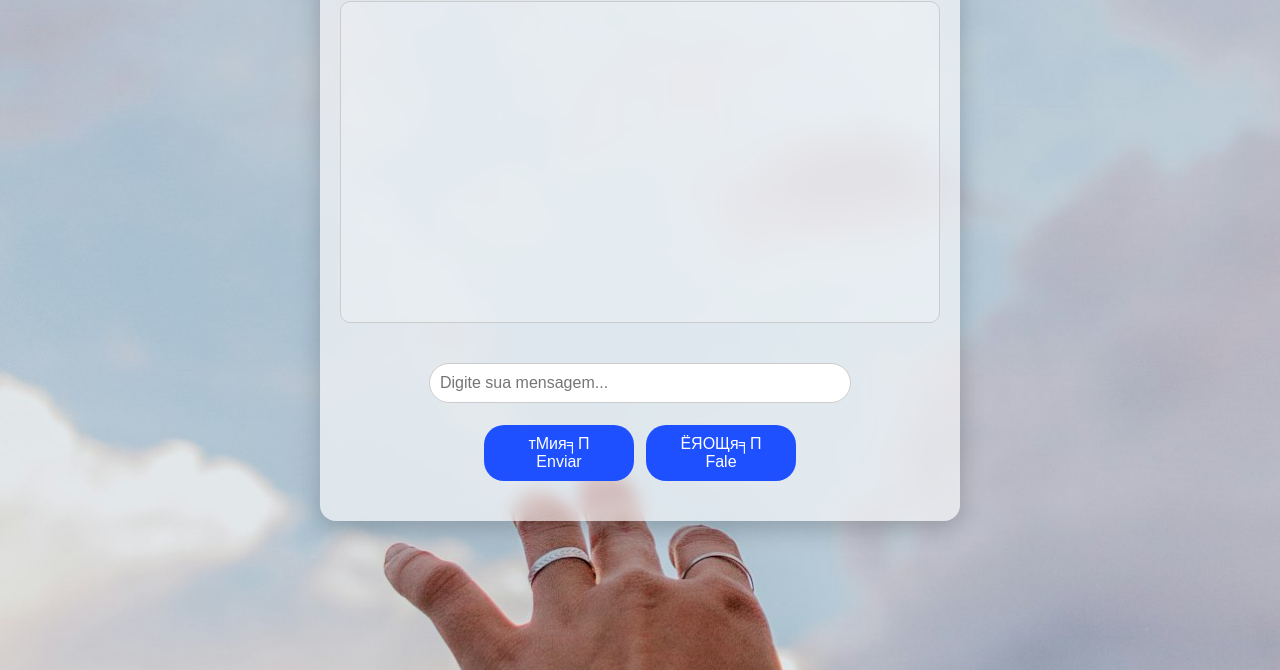
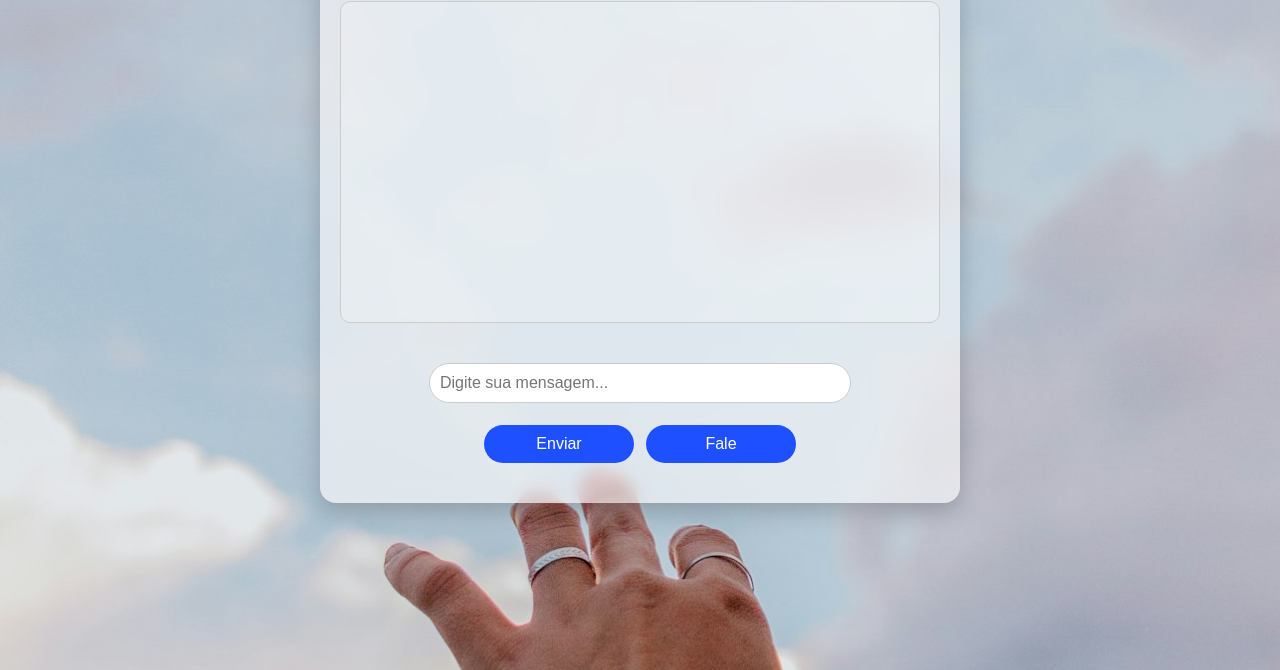
Before and after one commit to lucffernands/chat-jesus, a website: page public/index.html in a window 1280 px wide. Shown: the part 130-800 px from the top of the page. Drawn offline with Linux system fonts and the light colour scheme.

Commit message:
Update index.html

```diff
--- a/public/index.html
+++ b/public/index.html
@@ -15,14 +15,14 @@
     <form id="chat-form">
       <input type="text" id="message-input" placeholder="Digite sua mensagem..." required />
       <div class="button-group">
-        <button type="submit">тМия╕П Enviar</button>
-        <button type="button" id="voice-btn" aria-label="Falar com Jesus">ЁЯОЩя╕П Fale</button>
+        <button type="submit">Enviar</button>
+        <button type="button" id="voice-btn" aria-label="Falar com Jesus">Fale</button>
       </div>
     </form>
 
     <div class="loading" id="loading" style="display: none;">
       <div class="spinner"></div>
-      <span><strong>Jesus</strong> quer falar com voc├к...</span>
+      <span><strong>Jesus</strong> quer falar com você...</span>
     </div>
   </div>
 
```
